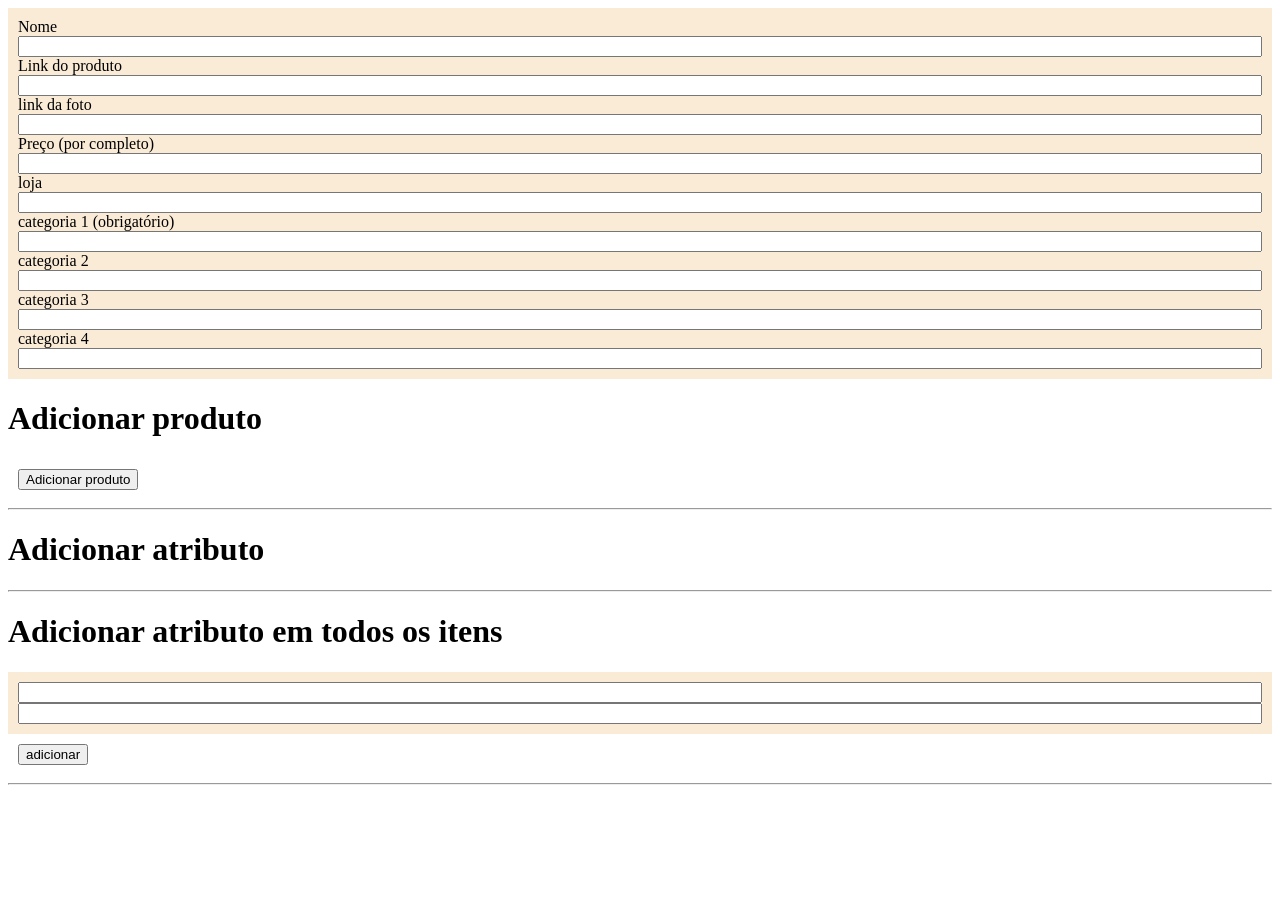
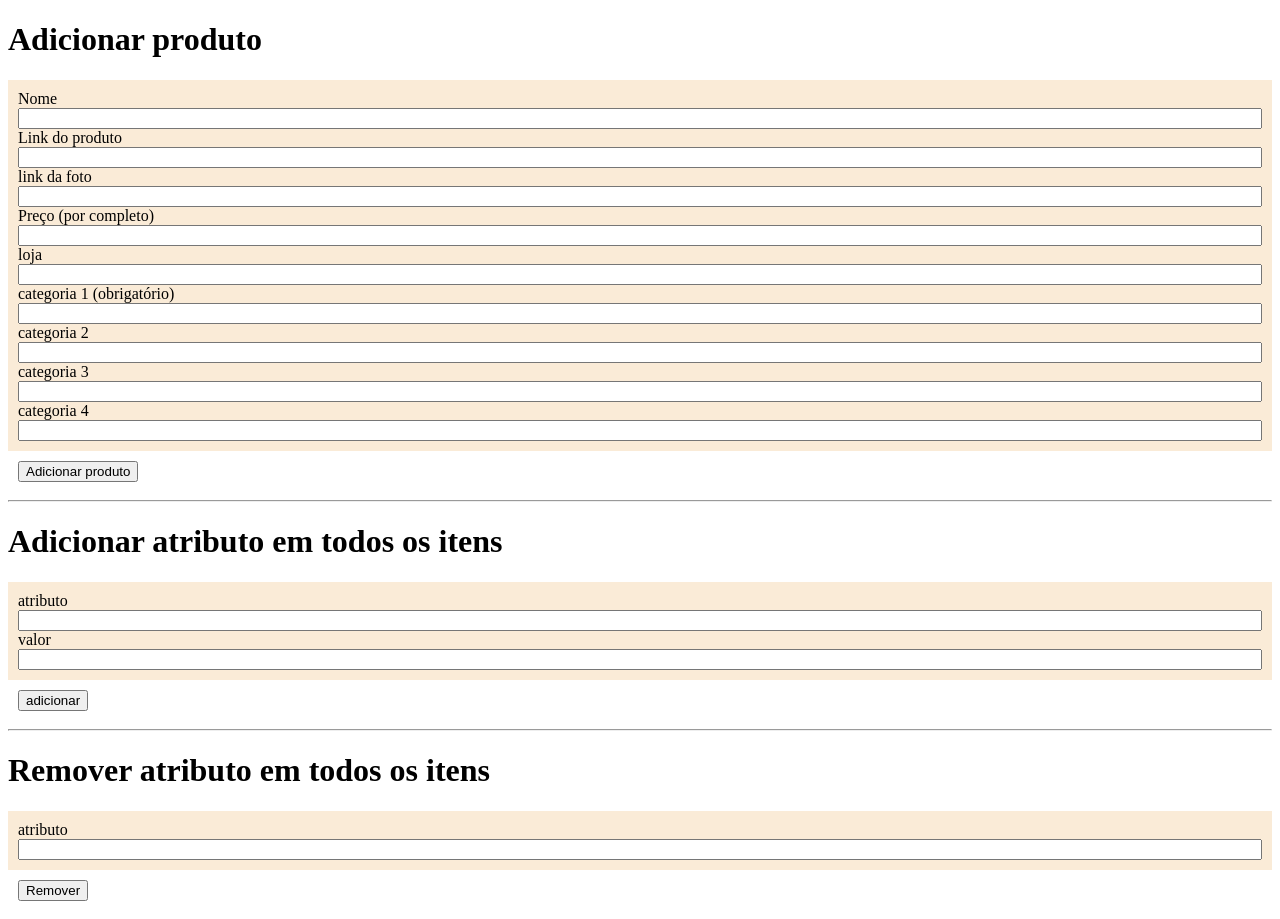
Before and after one commit to natanribeirobarbosa/adminproducts, a website with bundled scripts: page index.html in a window 1280 px wide. Before the commit the page ends 800 px from the top, so only its background shows below. Built offline with nearby package versions, Linux system fonts and the light colour scheme; no server answers.

```diff
--- a/index.html
+++ b/index.html
@@ -31,6 +31,7 @@
 
 
 <body>
+    <h1>Adicionar produto</h1>
     <form action="" method="get">
         <label for="nome">Nome</label>
         <input type="text" maxlength="41" name="nome" id="nome">
@@ -53,31 +54,39 @@
 
     </form>
 
-    <div id="lista"></div>
-    <h1>Adicionar produto</h1>
+
+
     <button
         onclick='salvarProduto(document.getElementById("nome").value, document.getElementById("link").value, document.getElementById("linkF").value, document.getElementById("price").value, document.getElementById("store").value, document.getElementById("cat1").value,document.getElementById("cat2").value,document.getElementById("cat3").value,document.getElementById("cat4").value)'>Adicionar
-        produto</button>
+        produto
+    </button>
 
 
 
 
 
     <hr>
-    <h1>Adicionar atributo</h1>
-    <hr>
+
     <h1>Adicionar atributo em todos os itens</h1>
     <form>
-        <label for="atributo"></label>
+        <label for="atributo">atributo</label>
         <input type="text" name="atributo" id="atributo">
-        <label for="valor"></label>
+        <label for="valor">valor</label>
         <input type="text" name="valor" id="valor">
 
     </form>
 
-        <button onclick='addFieldToCollections(document.getElementById("atributo").value, document.getElementById("valor").value)'>adicionar</button>
+    <button
+        onclick='addFieldToCollections(document.getElementById("atributo").value, document.getElementById("valor").value)'>adicionar</button>
 
     <hr>
+    <h1>Remover atributo em todos os itens</h1>
+    <form>
+        <label for="atributo2">atributo</label>
+        <input type="text" name="atributo2" id="atributo2">
+    </form>
+    <button onclick='removeFieldFromCollections(document.getElementById("atributo2").value)'>Remover</button>
+
     <div id="products"></div>
 
 
--- a/index.js
+++ b/index.js
@@ -8,6 +8,8 @@ import {
     query,
     where,
     deleteDoc,
+    writeBatch,
+    deleteField,
     updateDoc,
     getDocs,
     getDoc
@@ -203,8 +205,52 @@ async function addFieldToCollections(fieldName, fieldValue) {
     console.log("🎉 Todas as coleções foram atualizadas com sucesso!");
 }
 
+async function removeFieldFromCollections(fieldName) {
+    const collections = await captureCategories();
+
+    const BATCH_LIMIT = 500;
+
+    for (const collectionName of collections) {
+        console.log(`⏳ Processando coleção: "${collectionName}"...`);
+
+        const collectionRef = collection(db, collectionName);
+        const snapshot = await getDocs(collectionRef);
+
+        if (snapshot.empty) {
+            console.log(`  ⚠️  Coleção "${collectionName}" está vazia, pulando.`);
+            continue;
+        }
+
+        const docs = snapshot.docs;
+        let updatedCount = 0;
+
+        for (let i = 0; i < docs.length; i += BATCH_LIMIT) {
+            const batch = writeBatch(db);
+            const chunk = docs.slice(i, i + BATCH_LIMIT);
+
+            for (const document of chunk) {
+                const docRef = doc(db, collectionName, document.id);
+                batch.update(docRef, { [fieldName]: deleteField() });
+            }
+
+            await batch.commit();
+            updatedCount += chunk.length;
+            console.log(`  ✅ ${updatedCount}/${docs.length} documentos atualizados em "${collectionName}"`);
+        }
+
+        console.log(`✔️  Coleção "${collectionName}" concluída (${docs.length} docs).\n`);
+    }
+
+    console.log("🎉 Todas as coleções foram atualizadas com sucesso!");
+}
+
+// Uso:
+await removeFieldFromCollections("nomeDoAtributo");
+
 
 
 carregarProdutos();
+window.removeFieldFromCollections = removeFieldFromCollections
+window.addFieldToCollections = addFieldToCollections
 window.apagarPorNome = apagarPorNome
 window.salvarProduto = salvarProduto
```
